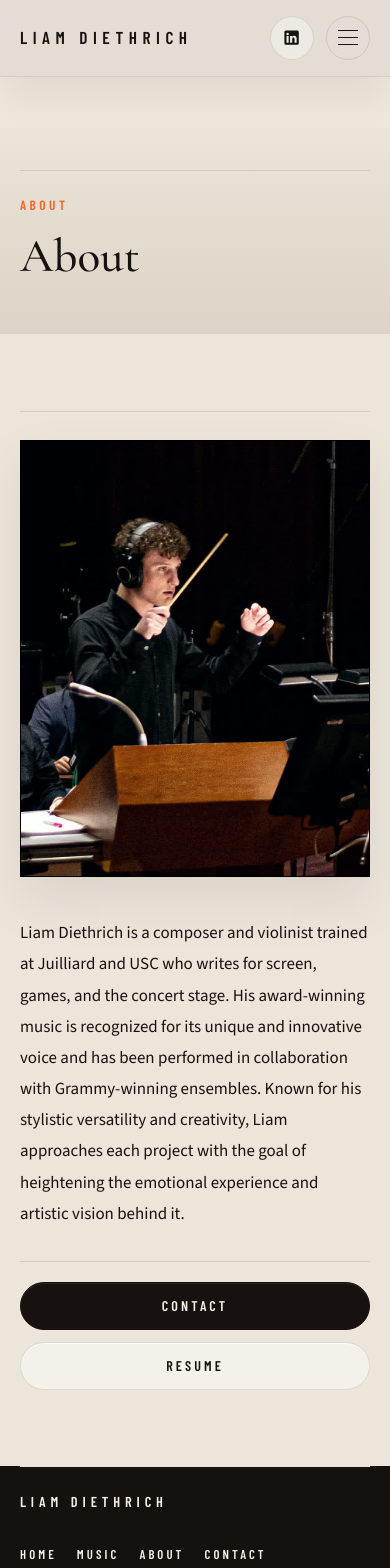
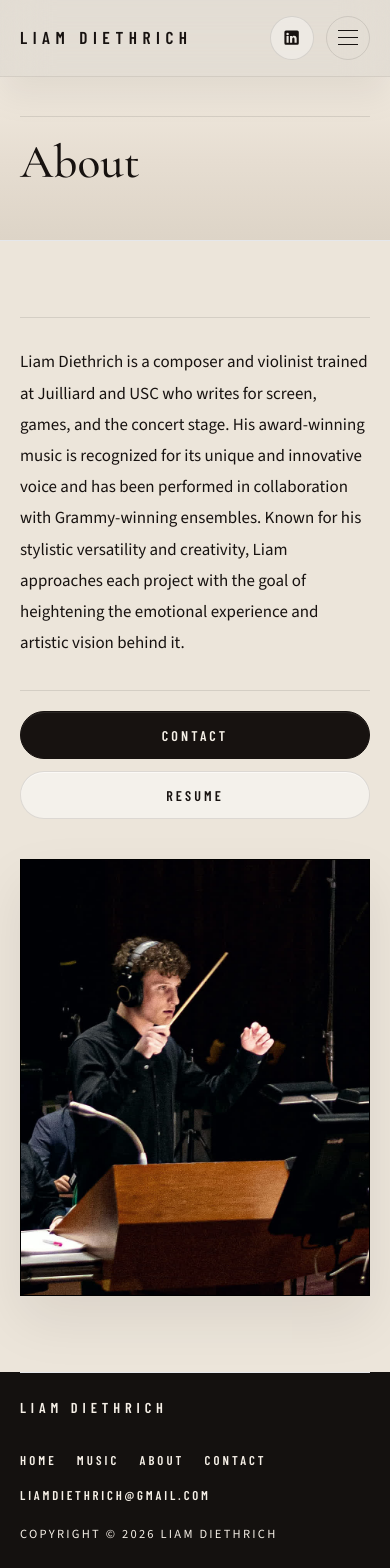
Before and after one commit to liamdiethrich/diethrich-website, a Next.js app: page /about in a window 390 px wide. Shown: the top 1568 px of the page. Built offline with nearby package versions, Linux system fonts and the light colour scheme.

Commit message:
Tighten secondary mastheads and add music section menu

```diff
--- a/app/about/page.tsx
+++ b/app/about/page.tsx
@@ -7,27 +7,12 @@ import { siteConfig } from "@/content/site";
 export default function AboutPage() {
   return (
     <div className="bg-paper text-ink">
-      <SecondaryPageMasthead
-        eyebrow="ABOUT"
-        title="About"
-      />
+      <SecondaryPageMasthead title="About" />
 
       <section className="bg-paper py-[4.75rem] md:py-24 lg:py-28">
         <Container className="max-w-none px-4 sm:px-5 md:px-[44px] xl:px-[60px]">
-          <div className="grid gap-10 border-t border-black/10 pt-7 lg:grid-cols-[minmax(0,0.82fr)_minmax(0,0.64fr)] lg:items-end lg:gap-x-16 xl:gap-x-20">
-            <div className="relative overflow-hidden border border-black/10 bg-black shadow-[0_24px_52px_rgba(23,18,16,0.08)]">
-              <Image
-                src="/images/about/liam-conducting-portrait-enhanced.jpg"
-                alt="Portrait of Liam Diethrich conducting"
-                width={900}
-                height={1200}
-                priority
-                sizes="(max-width: 1024px) 100vw, 46vw"
-                className="aspect-[4/5] h-auto w-full object-cover object-center"
-              />
-            </div>
-
-            <div className="space-y-8 lg:pb-4">
+          <div className="grid gap-10 border-t border-black/10 pt-7 lg:grid-cols-[minmax(0,0.76fr)_minmax(0,0.56fr)] lg:items-start lg:gap-x-16 xl:gap-x-20">
+            <div className="space-y-8">
               <p className="max-w-[34rem] text-[1.06rem] leading-[1.84] text-ink/76 md:text-[1.14rem]">
                 Liam Diethrich is a composer and violinist trained at Juilliard and USC who writes for screen, games,
                 and the concert stage. His award-winning music is recognized for its unique and innovative voice and
@@ -53,6 +38,18 @@ export default function AboutPage() {
                 </Link>
               </div>
             </div>
+
+            <div className="relative max-w-[30rem] overflow-hidden border border-black/10 bg-black shadow-[0_24px_52px_rgba(23,18,16,0.08)] lg:justify-self-end">
+              <Image
+                src="/images/about/liam-conducting-portrait-enhanced.jpg"
+                alt="Portrait of Liam Diethrich conducting"
+                width={900}
+                height={1200}
+                priority
+                sizes="(max-width: 1024px) 100vw, 32rem"
+                className="aspect-[4/5] h-auto w-full object-cover object-center"
+              />
+            </div>
           </div>
         </Container>
       </section>
--- a/app/film-music/page.tsx
+++ b/app/film-music/page.tsx
@@ -10,17 +10,45 @@ import { layeredIntensityDemoTrack, smokeBreakMenuTrack } from "@/content/gameMu
 export default function FilmMusicPage() {
   return (
     <div className="bg-paper text-ink">
-      <section className="border-b border-black/8 bg-[linear-gradient(180deg,#efe8dc_0%,#e2dacd_100%)] pb-14 pt-[5.85rem] md:pb-16 md:pt-[6.9rem] lg:pb-20 lg:pt-[7.7rem]">
+      <section className="border-b border-black/8 bg-[linear-gradient(180deg,#efe8dc_0%,#e2dacd_100%)] pb-14 pt-10 md:pb-16 md:pt-12 lg:pb-20 lg:pt-14">
         <Container className="max-w-none px-4 sm:px-5 md:px-[44px] xl:px-[60px]">
           <div className="border-t border-black/10 pt-6 md:pt-8">
             <h1 className="font-display text-[2.95rem] leading-[0.92] text-ink md:text-[4rem] lg:text-[4.8rem]">
-              Film Music
+              Music
             </h1>
+
+            <details className="relative mt-4 w-fit">
+              <summary className="flex h-10 w-10 cursor-pointer list-none items-center justify-center rounded-full border border-black/12 bg-white/45 text-[1.05rem] text-ink shadow-[inset_0_1px_0_rgba(255,255,255,0.55)] transition hover:border-accent/40 hover:text-accent focus-visible:outline focus-visible:outline-2 focus-visible:outline-offset-2 focus-visible:outline-accent [&::-webkit-details-marker]:hidden">
+                <span aria-hidden="true">&#9776;</span>
+                <span className="sr-only">Jump to music sections</span>
+              </summary>
+
+              <div className="absolute left-0 top-full z-10 mt-3 min-w-[12rem] border border-black/10 bg-[#f8f3ea] p-2 shadow-[0_18px_40px_rgba(23,18,16,0.08)]">
+                <a
+                  href="#film-work"
+                  className="block px-3 py-2 font-heading text-[0.76rem] uppercase tracking-[0.2em] text-ink/82 transition hover:text-accent"
+                >
+                  Film Music
+                </a>
+                <a
+                  href="#game-music"
+                  className="block px-3 py-2 font-heading text-[0.76rem] uppercase tracking-[0.2em] text-ink/82 transition hover:text-accent"
+                >
+                  Game Music
+                </a>
+                <a
+                  href="#audio-tracks"
+                  className="block px-3 py-2 font-heading text-[0.76rem] uppercase tracking-[0.2em] text-ink/82 transition hover:text-accent"
+                >
+                  Additional Music
+                </a>
+              </div>
+            </details>
           </div>
         </Container>
       </section>
 
-      <section id="film-work" className="bg-paper py-[4.9rem] md:py-24 lg:py-28">
+      <section id="film-work" className="scroll-mt-28 bg-paper py-[4.9rem] md:scroll-mt-32 md:py-24 lg:py-28">
         <Container className="max-w-none px-4 sm:px-5 md:px-[44px] xl:px-[60px]">
           <div className="grid gap-8 md:grid-cols-2 2xl:grid-cols-3">
             {filmMusicItems.map((item) => (
@@ -32,7 +60,7 @@ export default function FilmMusicPage() {
 
       <section
         id="game-music"
-        className="relative overflow-hidden border-y border-white/6 bg-[linear-gradient(180deg,#171311_0%,#14110f_100%)] py-[4.9rem] text-ivory md:py-24 lg:py-28"
+        className="relative scroll-mt-28 overflow-hidden border-y border-white/6 bg-[linear-gradient(180deg,#171311_0%,#14110f_100%)] py-[4.9rem] text-ivory md:scroll-mt-32 md:py-24 lg:py-28"
       >
         <div className="pointer-events-none absolute right-[-5rem] top-1/2 hidden h-[24rem] w-[24rem] -translate-y-1/2 opacity-[0.065] lg:block">
           <Image
@@ -59,7 +87,10 @@ export default function FilmMusicPage() {
         </Container>
       </section>
 
-      <section id="audio-tracks" className="bg-[linear-gradient(180deg,#e6ddd1_0%,#ddd5ca_100%)] py-[4.9rem] md:py-24 lg:py-28">
+      <section
+        id="audio-tracks"
+        className="scroll-mt-28 bg-[linear-gradient(180deg,#e6ddd1_0%,#ddd5ca_100%)] py-[4.9rem] md:scroll-mt-32 md:py-24 lg:py-28"
+      >
         <Container className="max-w-none px-4 sm:px-5 md:px-[44px] xl:px-[60px]">
           <div className="border-t border-black/10 pt-7 md:pt-8">
             <h2 className="font-display text-[2.4rem] leading-[0.95] text-ink md:text-[3.35rem]">Additional Music</h2>
--- a/components/SecondaryPageMasthead.tsx
+++ b/components/SecondaryPageMasthead.tsx
@@ -2,7 +2,7 @@ import { ReactNode } from "react";
 import { Container } from "./Container";
 
 type SecondaryPageMastheadProps = {
-  eyebrow: string;
+  eyebrow?: string;
   title: string;
   body?: string;
   supportingLine?: string;
@@ -20,15 +20,17 @@ export function SecondaryPageMasthead({
 }: SecondaryPageMastheadProps) {
   return (
     <section
-      className={`border-b border-black/8 bg-[linear-gradient(180deg,#f1eadf_0%,#e6ddd1_52%,#ddd4c7_100%)] pb-14 pt-[5.85rem] md:pb-16 md:pt-[6.9rem] lg:pb-20 lg:pt-[7.7rem] ${className}`}
+      className={`border-b border-black/8 bg-[linear-gradient(180deg,#f1eadf_0%,#e6ddd1_52%,#ddd4c7_100%)] pb-14 pt-10 md:pb-16 md:pt-12 lg:pb-20 lg:pt-14 ${className}`}
     >
       <Container className="max-w-none px-4 sm:px-5 md:px-[44px] xl:px-[60px]">
         <div className="border-t border-black/10 pt-6 md:pt-8">
           <div className="grid gap-10 md:gap-12 lg:grid-cols-[minmax(0,1fr)_minmax(18rem,21rem)] lg:items-end lg:gap-x-16 xl:gap-x-20">
             <div className="max-w-[46rem] space-y-5 md:space-y-6">
-              <p className="font-heading text-[0.84rem] uppercase tracking-[0.26em] text-accent md:text-[0.9rem]">
-                {eyebrow}
-              </p>
+              {eyebrow ? (
+                <p className="font-heading text-[0.84rem] uppercase tracking-[0.26em] text-accent md:text-[0.9rem]">
+                  {eyebrow}
+                </p>
+              ) : null}
               <h1 className="max-w-[42rem] font-display text-[2.95rem] leading-[0.92] text-ink md:text-[4rem] lg:text-[4.75rem]">
                 {title}
               </h1>
```
